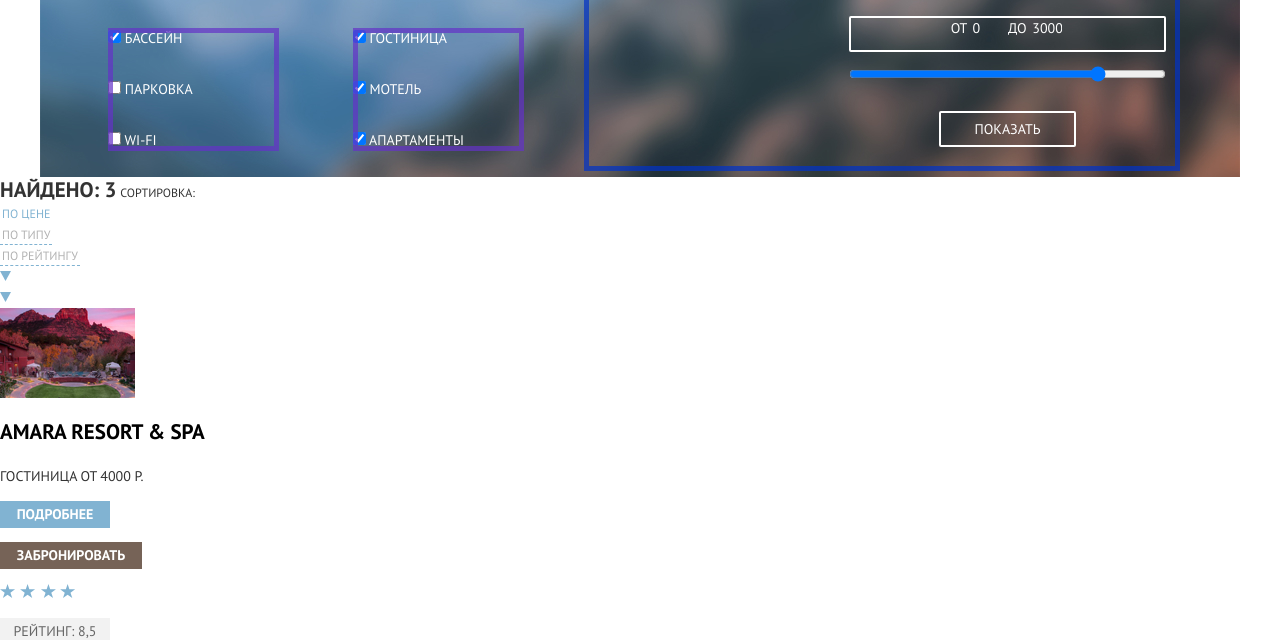
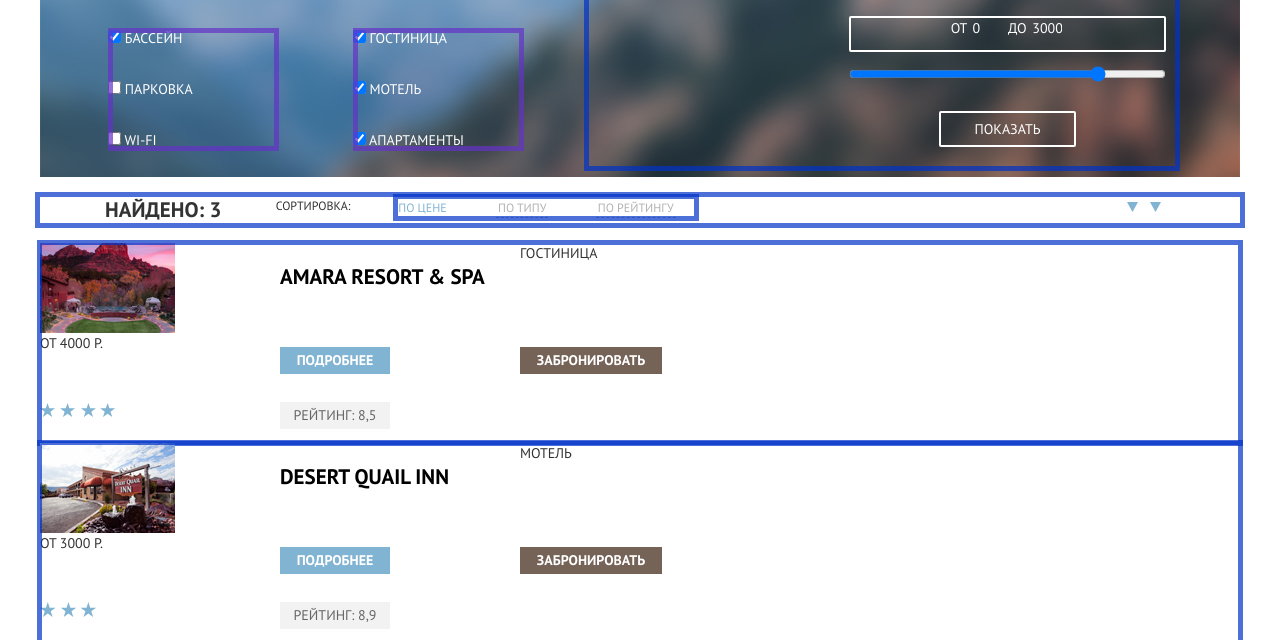
Before and after one commit to htmlacademy-htmlcss/940469-sedona-30, a plain HTML site: page catalog.html in a window 1280 px wide. Shown: the part 96-736 px from the top of the page. Drawn offline with Linux system fonts and the light colour scheme.

Commit message:
Заканчивает строить сетку на grid в residence-results

```diff
--- a/css/style.css
+++ b/css/style.css
@@ -927,3 +927,54 @@ p.hotel-selection-number {
 }
 
 /*-- --------------------------------------------------------- --*/
+
+.residence-results {
+    margin: 20px auto;
+    padding-left: 65px;
+    width: 1200px;
+    display: grid;
+    grid-template-columns: 1fr 1fr 2fr 4fr;
+    align-items: flex-start;
+    box-sizing: border-box;
+    outline: 5px solid rgba(0, 50, 200, 0.7);
+    grid-gap: 46px;
+}
+
+.residence-sorting {
+    display: grid;
+    grid-template-columns: 1fr 1fr 1fr;
+    justify-content: flex-start;
+    align-items: center;
+    outline: 5px solid rgba(0, 50, 200, 0.7);
+    outline-offset: -2px;
+    margin-left: -50px;
+}
+
+.residence-sorting-arrows {
+    display: grid;
+    justify-content: flex-end;
+    padding-right: 79px;
+    grid-template-columns: auto auto;
+    align-items: flex-end;
+    box-sizing: border-box;
+    grid-gap: 12px;
+}
+
+/*-- --------------------------------------------------------- --*/
+
+.residence-choise {
+    max-width: 1200px;
+    margin: 0 auto;
+}
+
+.choose-residence {
+    display: grid;
+    grid-template-rows: 1fr 1fr 1fr;
+}
+
+.choose-residence article {
+    display: grid;
+    grid-template-columns:  1fr  1fr 3fr;
+    outline: 5px solid rgba(0, 50, 200, 0.7);
+    outline-offset: -2px;
+}
```
Lines whose indentation alone changed are shown as unchanged.
